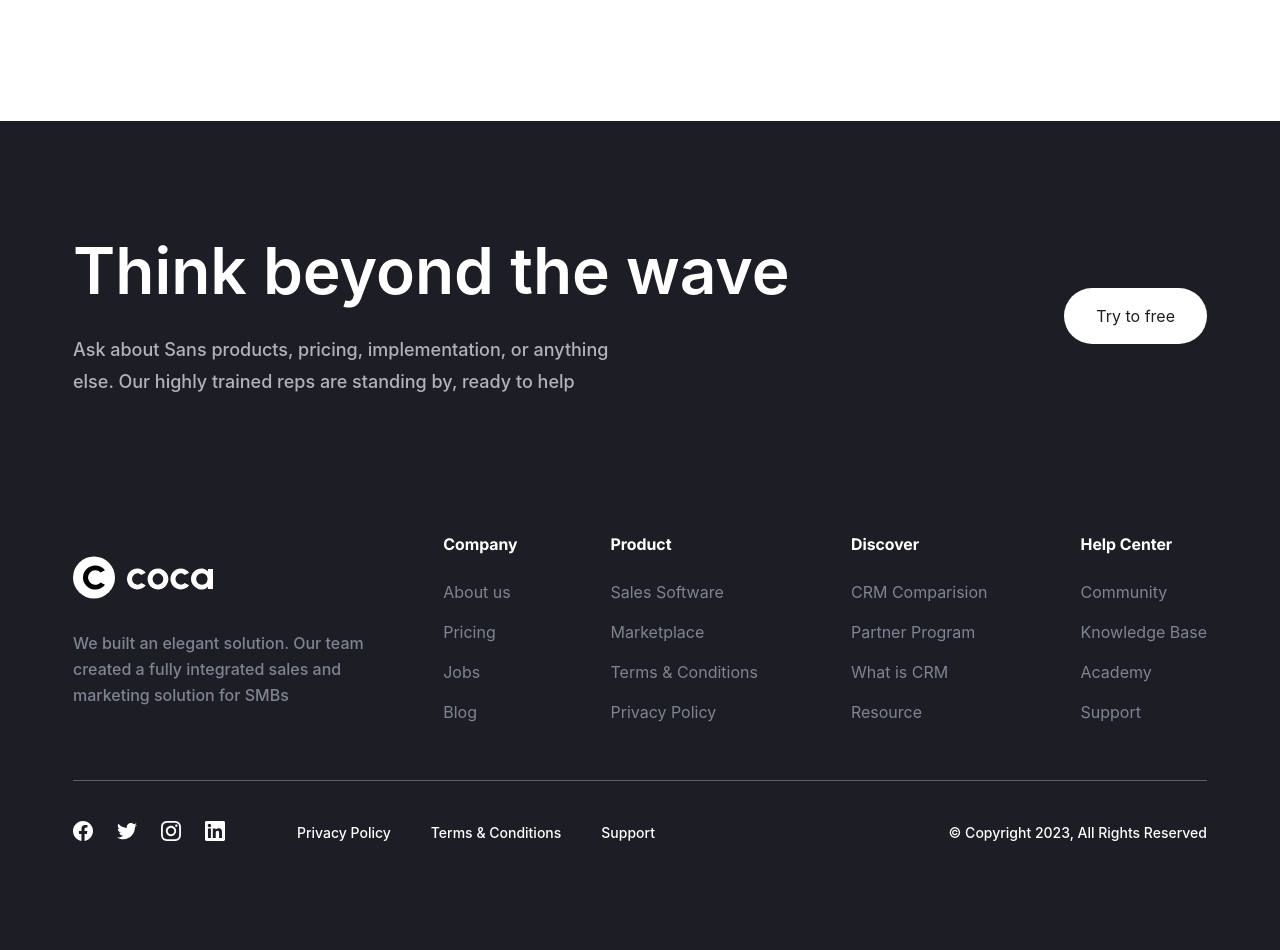
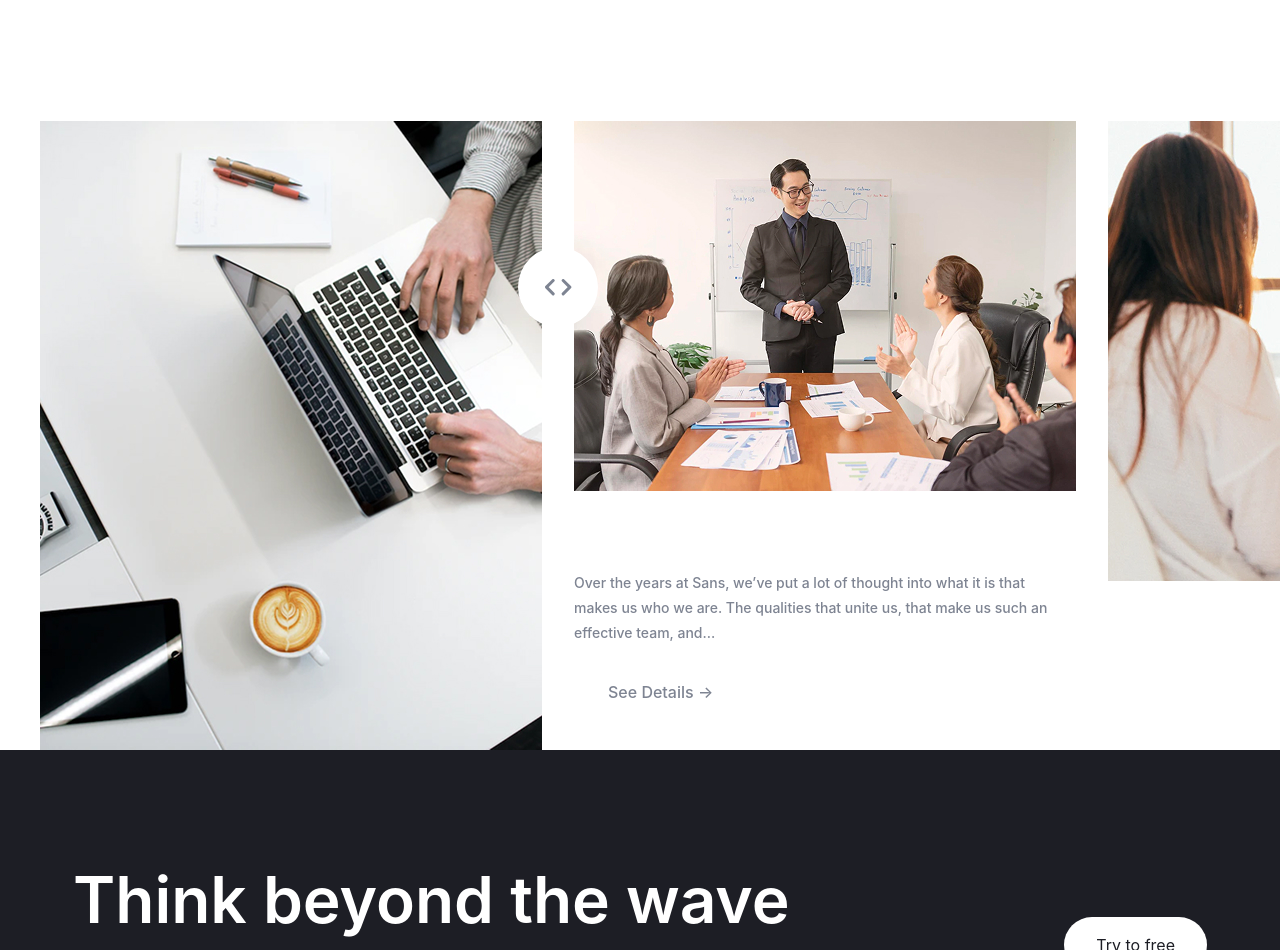
Before and after one commit to programerIT12/Coca-Website, a website built with Vite: page src/about.html in a window 1280 px wide. Shown: the part 820-1770 px from the top of the page. Built offline with nearby package versions, Linux system fonts and the light colour scheme; a web font is replaced by a local one.

Commit message:
Created section 'gallery', but section still needs updates

```diff
--- a/src/about.html
+++ b/src/about.html
@@ -8,6 +8,7 @@
       title="About us page"
     />
     <load src="./assests/html/base/components/about/hero.html" />
+    <load src="./assests/html/base/components/about/gallery.html" />
     <load src="./assests/html/base/components/footer.html" />
     <script type="module" src="/js/about.js"></script>
   </body>
--- /dev/null
+++ b/src/assests/html/base/components/about/gallery.html
@@ -0,0 +1,62 @@
+<section class="gallery">
+  <div class="container">
+    <div class="swiper gallery__slider">
+      <div class="gallery__btn">
+        <svg
+          width="27"
+          height="17"
+          viewBox="0 0 27 17"
+          fill="none"
+          xmlns="http://www.w3.org/2000/svg"
+        >
+          <path
+            d="M18.1668 1.5L24.8335 8.16667L18.1668 14.8333M8.16683 14.8333L1.50016 8.16667L8.16683 1.5"
+            stroke="#7E8492"
+            stroke-width="3"
+            stroke-linecap="round"
+            stroke-linejoin="round"
+          />
+        </svg>
+      </div>
+
+      <div class="swiper-wrapper">
+        <div class="swiper-slide gallery__slide gallery__slide--big">
+          <img
+            src="./assests/image/story-testimonials-slide1.jpg"
+            alt="Person working on a laptop at a white desk with a cup of coffee"
+            width="502"
+            height="629"
+            loading="lazy"
+          />
+        </div>
+
+        <div class="swiper-slide gallery__slide">
+          <img
+            class="gallery__img"
+            src="./assests/image/story-testimonials-slide2.jpg"
+            alt="Team leader presenting at a whiteboard while colleagues applaud"
+            width="502"
+            height="370"
+            loading="lazy"
+          />
+          <p class="gallery__text text-p-small">
+            Over the years at Sans, we’ve put a lot of thought into what it is
+            that makes us who we are. The qualities that unite us, that make us
+            such an effective team, and...
+          </p>
+          <a class="gallery__link" href="#">See Details →</a>
+        </div>
+
+        <div class="swiper-slide gallery__slide">
+          <img
+            src="./assests/image/story-testimonials-slide3.jpg"
+            alt="Woman working at a computer in a bright office"
+            width="252"
+            height="460"
+            loading="lazy"
+          />
+        </div>
+      </div>
+    </div>
+  </div>
+</section>
--- a/src/assests/scss/about.scss
+++ b/src/assests/scss/about.scss
@@ -4,4 +4,5 @@
 // components
 @use './components/header';
 @use './components/about/hero.scss';
+@use './components/about/gallery.scss';
 @use './components/footer';
--- /dev/null
+++ b/src/assests/scss/components/about/gallery.scss
@@ -0,0 +1,83 @@
+@use '../../mixins/' as *;
+
+.gallery {
+  overflow: hidden; // обрезаем ленту по краю экрана, а не по контейнеру
+
+  &__slider {
+    position: relative;
+
+    .swiper-wrapper {
+      align-items: flex-start;
+    }
+  }
+
+  // swiper/css подключается после наших стилей, поэтому усиливаем селекторы
+  &__slider.swiper {
+    overflow: visible; // слайды выходят за контейнер вправо, как на макете
+  }
+
+  &__slide.swiper-slide {
+    width: 502px;
+  }
+
+  &__slide {
+    width: 502px;
+
+    &--big {
+      height: 630px;
+    }
+
+    &:last-child {
+      width: 252px;
+    }
+
+    img {
+      display: block;
+      width: 100%;
+      height: auto;
+    }
+  }
+
+  &__btn {
+    @include flex-all-centre;
+    position: absolute;
+    top: 126px;
+    left: 518px; // 502px слайд + половина отступа 32px
+    z-index: var(--z-index-2);
+    border-radius: 50%;
+    transform: translateX(-50%);
+    width: 80px;
+    height: 80px;
+    background-color: #fff;
+
+    @include tablet {
+      display: none;
+    }
+    @include small-mobile {
+      top: 80px;
+      left: 93%;
+      display: flex;
+      width: 50px;
+      height: 50px;
+    }
+  }
+
+  &__img {
+    margin-bottom: 80px;
+  }
+
+  &__text {
+    margin-bottom: 32px;
+    font-weight: 500;
+    line-height: 178%;
+    color: var(--neutral-color-150);
+    max-width: 494px;
+  }
+
+  &__link {
+    padding: 16px 34px;
+    font-weight: 500;
+    line-height: 178%;
+    color: var(--neutral-color-150);
+  }
+}
--- a/src/js/about.js
+++ b/src/js/about.js
@@ -4,6 +4,8 @@ import '../assests/scss/about.scss';
 
 import { useTheme } from './components/theme';
 import { useBurger } from './components/burger';
+import { useGallerySlider } from './components/about-us/about';
 
 useTheme();
 useBurger();
+useGallerySlider();
--- /dev/null
+++ b/src/js/components/about-us/about.js
@@ -0,0 +1,9 @@
+import Swiper from 'swiper';
+import 'swiper/css';
+
+export const useGallerySlider = () => {
+  return new Swiper('.gallery__slider', {
+    slidesPerView: 'auto',
+    spaceBetween: 32,
+  });
+};
```
Also changed, not shown: src/assests/image/story-testimonials-slide1.jpg (added), src/assests/image/story-testimonials-slide2.jpg (added), src/assests/image/story-testimonials-slide3.jpg (added).
